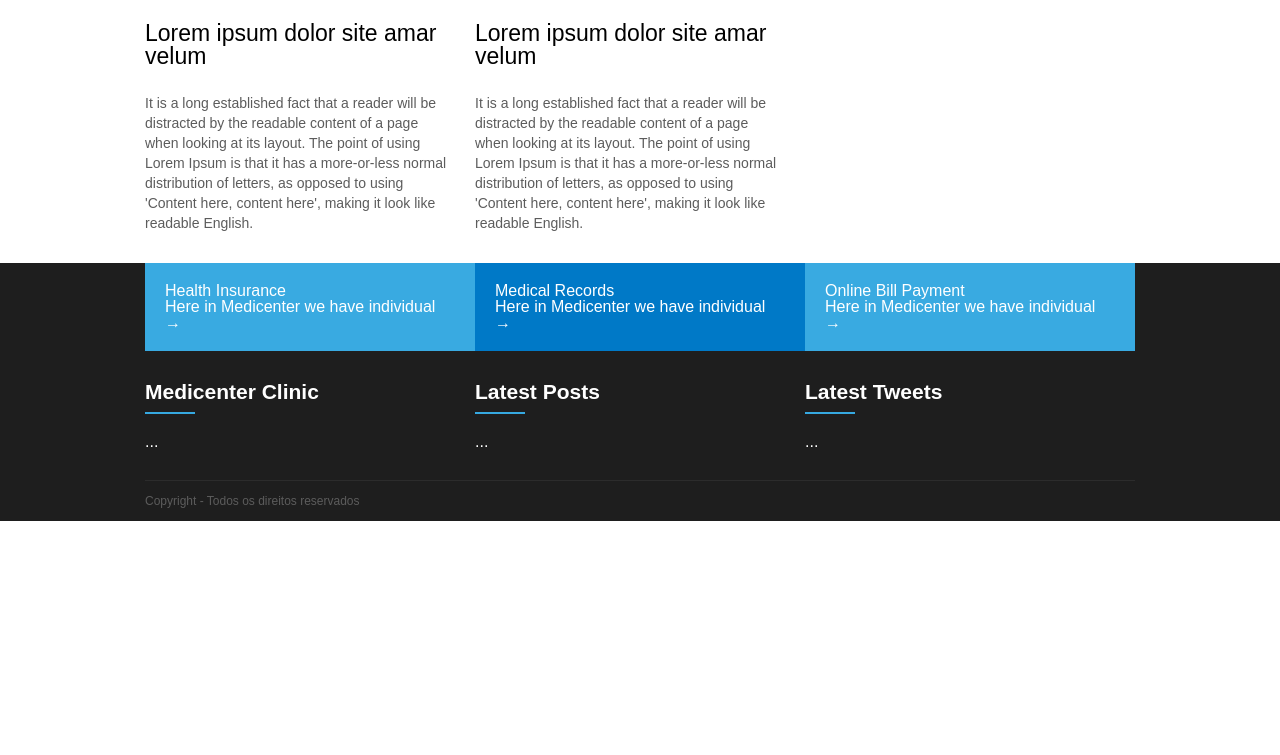
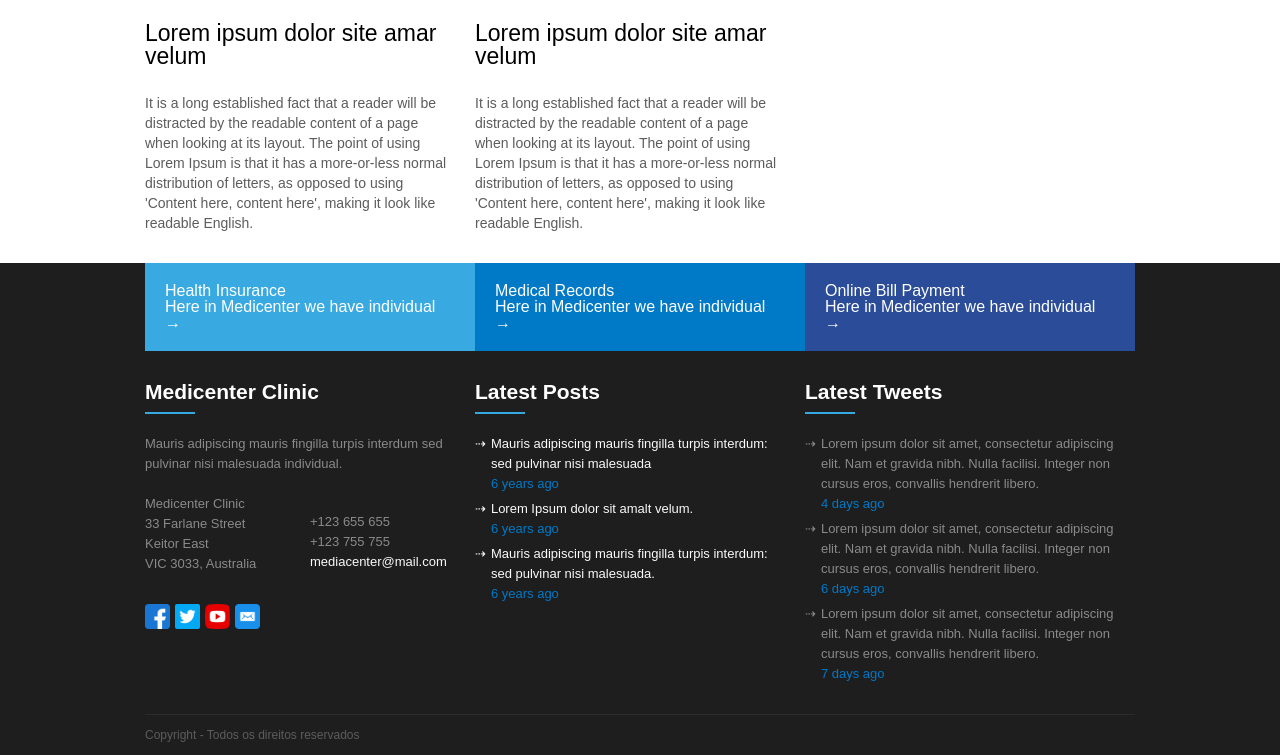
Before and after one commit to guilhermebatistaa/site-medicenter, a plain HTML site: page index.html in a window 1280 px wide. Shown: the part 1649-2404 px from the top of the page. Before the commit the page ends 2170 px from the top, so only its background shows below. Drawn offline with Linux system fonts and the light colour scheme.

Commit message:
Footer completo.

```diff
--- a/assets/css/template.css
+++ b/assets/css/template.css
@@ -7,6 +7,7 @@
     --cor-sombra-titulo: #555;
     --cor-cinza-letra: #5C5C5C;
     --cor-cinza-claro-letra: #a7acb8;
+    --cor-cinza-claro-letra-footer: #8A8A8A;
 }
 
 * {
@@ -296,6 +297,82 @@ footer .widget_title_text {
     color: white;
 }
 
+.widget_body_description {
+    color: var(--cor-cinza-claro-letra-footer);
+    line-height: 20px;
+    font-size: 13px;
+}
+
+  .widget_body_box {
+    display: flex;
+    flex: 1;
+    color: var(--cor-cinza-claro-letra-footer);
+    font-size: 13px;
+}
+  .widget_body_address {
+    flex: 1;
+    line-height: 20px;
+}
+  .widget_body_contact {
+    flex: 1;
+    margin-top: 18px;
+    line-height: 20px;
+}
+
+  .widget_body_thumbnail {
+    display: flex;
+    margin-top: 30px;
+}
+  .widget_body_thumbnail img {
+    width: 25px;
+    margin-right: 5px;
+}
+
+.widget_body_latest_posts a {
+    display: flex;
+    justify-content: flex-start;
+    color: #FAFAFA;
+    margin-top: 5px;
+    text-decoration: none;
+}
+.widget_body_latest_posts p {
+    margin-top: 0px;
+    margin-right: 5px;
+    line-height: 20px;
+}
+.widget_body_latest_posts span {
+    color: #0079C7;
+    margin-top: 3px;
+}
+.widget_body_latest_posts,
+.widget_body_latest_tweets {
+    margin-right: 15px;
+    line-height: 15px;
+    font-size: 13px;
+}
+
+.widget_body_latest_tweets {
+    font-size: 13px;
+}
+.widget_body_latest_tweets span {
+    color: #0079C7;
+}
+.widget_body_latest_tweets a {
+    display: flex;
+    justify-content: flex-start;
+    color: var(--cor-cinza-claro-letra-footer);
+    margin-top: 5px;
+    text-decoration: none;
+}
+.widget_body_latest_tweets p {
+    margin-top: 0px;
+    margin-right: 5px;
+    line-height: 20px;
+}
+.widget_body_latest_tweets span {
+    color: #0079C7;
+}
+
 .footer_copy {
     height: 40px;
     color: var(--cor-cinza-letra);
--- a/index.html
+++ b/index.html
@@ -7,6 +7,7 @@
     <link rel="stylesheet" href="/assets/css/reset.css">
     <link rel="stylesheet" href="/assets/css/template.css">
     <link rel="stylesheet" href="https://cdnjs.cloudflare.com/ajax/libs/font-awesome/6.0.0/css/all.min.css" />
+    <link rel="icon" type="image/x-icon" href="assets/images/favicon2-16x16.png">
 
     <script type="text/javascript">
     window.onload = function() {
@@ -210,19 +211,19 @@
             <div class="footer_menu">
                 <div class="footer_menu_1">
                     <a href="">
-                        <div class="fm-title">Health Insurance</div>
+                        <div class="footer_menu_title">Health Insurance</div>
                         <div class="fm-description">Here in Medicenter we have individual →</div>
                     </a>
                 </div>
                 <div class="footer_menu_2">
                     <a href="">
-                        <div class="fm-title">Medical Records</div>
+                        <div class="footer_menu_title">Medical Records</div>
                         <div class="fm-description">Here in Medicenter we have individual →</div>
                     </a>
                 </div>
-                <div class="footer_menu_1">
+                <div class="footer_menu_3">
                     <a href="">
-                        <div class="fm-title">Online Bill Payment</div>
+                        <div class="footer_menu_title">Online Bill Payment</div>
                         <div class="fm-description">Here in Medicenter we have individual →</div>
                     </a>
                 </div>
@@ -235,8 +236,31 @@
                             <div class="widget_title_text">Medicenter Clinic</div>
                             <div class="widget_title_bar"></div>
                         </div>
-                        <div class="widget_body">
-                            ...
+
+                        <div class="widget_body_health">
+                            <div class="widget_body_description">
+                                <p>Mauris adipiscing mauris fingilla turpis interdum sed pulvinar nisi malesuada individual.</p>
+                                <br>
+                            </div>
+                            <div class="widget_body_box">
+                            <div class="widget_body_address">
+                                <p>Medicenter Clinic</p>
+                                <p>33 Farlane Street</p>
+                                <p>Keitor East</p>
+                                <p>VIC 3033, Australia</p>
+                              </div>
+                              <div class="widget_body_contact">
+                                <p>+123 655 655</p>
+                                <p>+123 755 755</p>
+                                <p style="color: #FAFAFA">mediacenter@mail.com</p>
+                            </div>
+                            </div>
+                            <div class="widget_body_thumbnail">
+                                <img src="assets/images/icon-facebook.png" />
+                                <img src="assets/images/icon-twitter.png" />
+                                <img src="assets/images/icon-youtube.png" />
+                                <img src="assets/images/icon-email.png" />
+                            </div>
                         </div>
                     </div>
                 </div>
@@ -246,8 +270,19 @@
                             <div class="widget_title_text">Latest Posts</div>
                             <div class="widget_title_bar"></div>
                         </div>
-                        <div class="widget_body">
-                            ...
+                        <div class="widget_body_latest_posts">
+                            <a href="">
+                                <p>⇢</p><p>Mauris adipiscing mauris fingilla turpis interdum: sed pulvinar nisi malesuada
+                                <br><span>6 years ago</span></p>
+                            </a>
+                            <a href="">
+                                <p>⇢</p><p>Lorem Ipsum dolor sit amalt velum.
+                                <br><span>6 years ago</span></p>
+                            </a>
+                            <a href="">
+                                <p>⇢</p><p>Mauris adipiscing mauris fingilla turpis interdum: sed pulvinar nisi malesuada.
+                                <br><span>6 years ago</span></p>
+                            </a>
                         </div>
                     </div>
                 </div>
@@ -257,8 +292,19 @@
                             <div class="widget_title_text">Latest Tweets</div>
                             <div class="widget_title_bar"></div>
                         </div>
-                        <div class="widget_body">
-                            ...
+                        <div class="widget_body_latest_tweets">
+                            <a href="">
+                                <p>⇢</p><p>Lorem ipsum dolor sit amet, consectetur adipiscing elit. Nam et gravida nibh. Nulla facilisi. Integer non cursus eros, convallis hendrerit libero.
+                                <br><span>4 days ago</span></p>
+                            </a>
+                            <a href="">
+                                <p>⇢</p><p>Lorem ipsum dolor sit amet, consectetur adipiscing elit. Nam et gravida nibh. Nulla facilisi. Integer non cursus eros, convallis hendrerit libero.
+                                <br><span>6 days ago</span></p>
+                            </a>
+                            <a href="">
+                                <p>⇢</p><p>Lorem ipsum dolor sit amet, consectetur adipiscing elit. Nam et gravida nibh. Nulla facilisi. Integer non cursus eros, convallis hendrerit libero.
+                                <br><span>7 days ago</span></p>
+                            </a>
                         </div>
                     </div>
                 </div>
```
Also changed, not shown: assets/images/favicon2-16x16.png (added), assets/images/icon-email.png (added), assets/images/icon-facebook.png (added), assets/images/icon-twitter.png (added), assets/images/icon-youtube.png (added), 1 other file.
